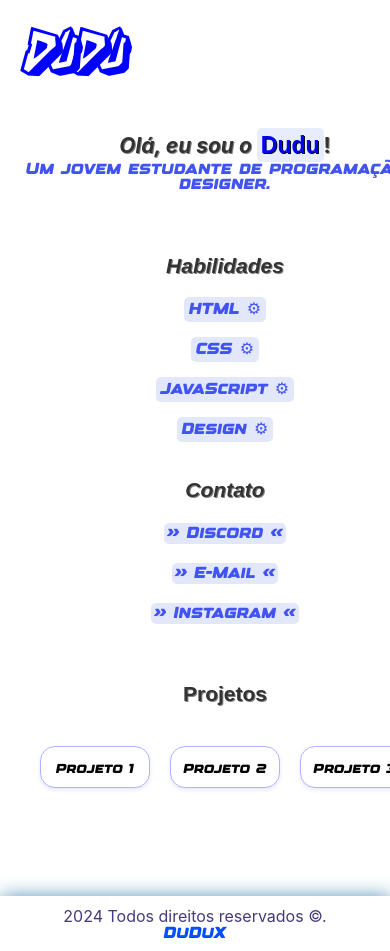
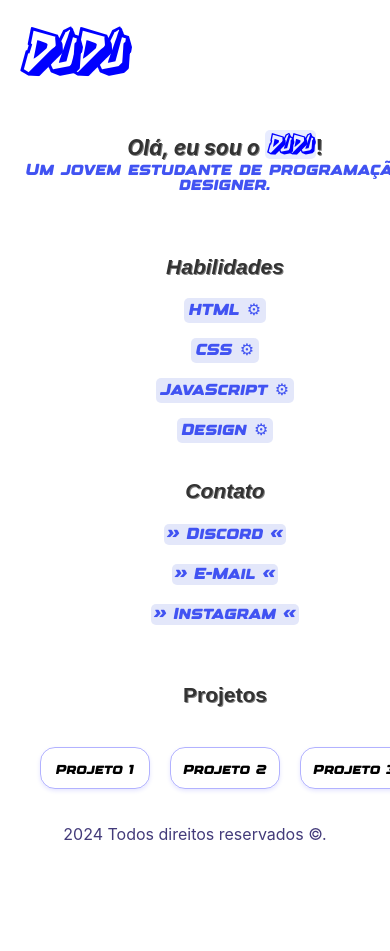
Before and after one commit to oduudu/portifolio, a plain HTML site: page index.html in a window 390 px wide. Shown: the top 951 px of the page. After the commit the page ends 849 px from the top, so only its background shows below. Drawn offline with nearby package versions, Linux system fonts and the light colour scheme.

Commit message:
Add files via upload
versao 1.1

```diff
--- a/assets/css/style.css
+++ b/assets/css/style.css
@@ -48,15 +48,15 @@ main {
     background-color: transparent;
     width: 800px;
     margin: auto;
-    margin-bottom: 68px;
+    margin-bottom: 0px;
 
 }
 
 footer {
-    padding: 10px;
-    text-align: center;
-    color: #fff;
+    bottom: 0;
+    text-align: right;
     margin: auto;
+    position: sticky
 }
 footer p {
     color: #433b7a;
@@ -300,10 +300,7 @@ a#canalcev {
     color: #000;
     font-family: 'desig', sans-serif;
 }
-.projeto-item a:hover {
-    color: #383636;
-    text-decoration: underline;
-}
+
 .projeto-grid {
     display: grid;
     grid-template-columns: repeat(3, 1fr);
@@ -440,7 +437,7 @@ a#canalcev {
     }
     footer {
         width: 100%;
-        box-shadow: 1px 1px 20px #4d8db0;
+        text-align: center;
     }
     .projeto-item {
         padding: 10px;
@@ -458,4 +455,8 @@ a#canalcev {
 .direito {
     text-decoration: none;
     cursor: pointer;
+    font-style: italic;
+    font-family: 'Graff', sans-serif;
+    text-shadow: 0px 0px 0px transparent;
+    font-size: 1.2em;
 }
--- a/index.html
+++ b/index.html
@@ -97,10 +97,12 @@
                     <h2>Projetos</h2><br>
                     <div class="projeto-grid">
                         <!-- Adicione projetos aqui -->
-                        <div class="projeto-item"><a href="https://discord.gg/hxRk4Qvv8t" target="_blank
-                        ">Projeto 1</a></div>
-                        <div class="projeto-item" onclick="emdev()"><a href="#">Projeto 2</a></div>
-                        <div class="projeto-item" onclick="emdev()"><a href="#">Projeto 3</a></div>
+                        <div class="projeto-item" onclick="emdev()"
+                        href="#"><a>Projeto 1</a></div>
+                        <div class="projeto-item" onclick="emdev()"
+                        href="#"><a>Projeto 2</a></div>
+                        <div class="projeto-item" onclick="emdev()"
+                        href="#"><a>Projeto 3</a></div>
                     </div>
                 </div>
             </section>
@@ -114,7 +116,7 @@
     -->
 
     <footer>
-        <p>2024 Todos direitos reservados &copy;.</p><p id="dudu">DuDuX</p>
+        <p>2024 Todos direitos reservados &copy;.</p>
     </footer>
 
     <script src="https://unpkg.com/sweetalert/dist/sweetalert.min.js"></script>
```
